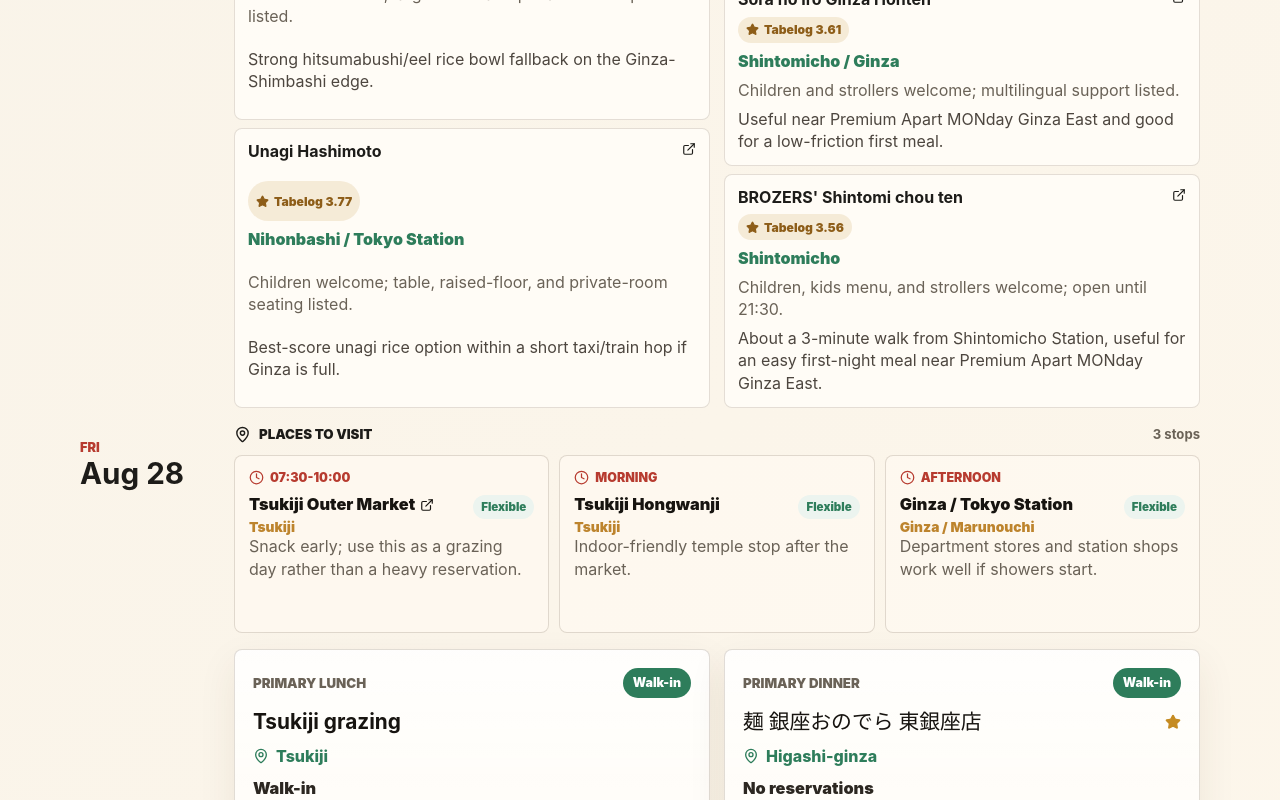
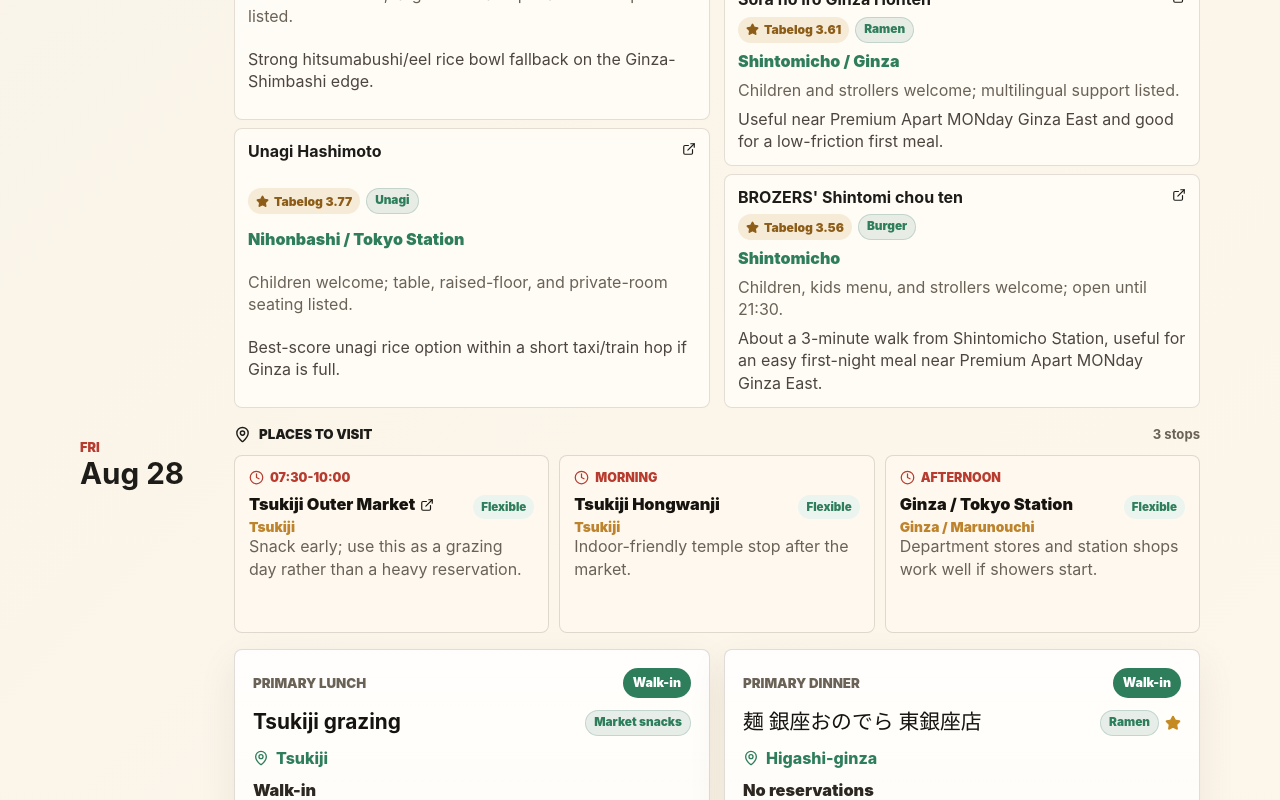
Before and after one commit to phpyeung/tokyo-itinerary-app, a React (Vite) app: page / in a window 1280 px wide. Shown: the part 2000-2800 px from the top of the page. Built offline with nearby package versions, Linux system fonts and the light colour scheme.

Commit message:
Label restaurant cuisine types

```diff
--- a/src/App.tsx
+++ b/src/App.tsx
@@ -211,11 +211,14 @@ export function App() {
                     </div>
                     <div className="meal-card__title-row">
                       <h3>{item.restaurant}</h3>
+                      <div className="meal-card__badges">
+                        <span className="cuisine-chip">{item.cuisine}</span>
                         {item.featured ? (
                           <span className="featured" aria-label="Starred pick">
                             <Star size={16} fill="currentColor" />
                           </span>
                         ) : null}
+                      </div>
                     </div>
                     <p className="meal-area">
                       <MapPin size={16} />
@@ -267,10 +270,13 @@ export function App() {
                               <strong>{option.name}</strong>
                               <ExternalLink size={14} />
                             </div>
+                            <div className="suggestion-meta-row">
                               <span className={option.exception ? "score-chip score-chip--exception" : "score-chip"}>
                                 {option.exception ? <Ticket size={13} /> : <Star size={13} fill="currentColor" />}
                                 {option.scoreLabel}
                               </span>
+                              <span className="cuisine-chip">{option.cuisine}</span>
+                            </div>
                             <p>{option.area}</p>
                             <p>{option.familyNote}</p>
                             <em>{option.reason}</em>
--- a/src/itinerary.ts
+++ b/src/itinerary.ts
@@ -13,6 +13,7 @@ export type ItineraryItem = {
   dayLabel: string;
   meal: MealType;
   restaurant: string;
+  cuisine: string;
   area: string;
   status: ReservationStatus;
   featured?: boolean;
@@ -29,6 +30,7 @@ export const itinerary: ItineraryItem[] = [
     dayLabel: "Aug 27",
     meal: "Dinner",
     restaurant: "Easy meal near hotel",
+    cuisine: "To decide",
     area: "Hotel area",
     status: "Flexible",
     note: "Not selected yet",
@@ -42,6 +44,7 @@ export const itinerary: ItineraryItem[] = [
     dayLabel: "Aug 28",
     meal: "Lunch",
     restaurant: "Tsukiji grazing",
+    cuisine: "Market snacks",
     area: "Tsukiji",
     status: "Walk-in",
     note: "Walk-in",
@@ -55,6 +58,7 @@ export const itinerary: ItineraryItem[] = [
     dayLabel: "Aug 28",
     meal: "Dinner",
     restaurant: "麺 銀座おのでら 東銀座店",
+    cuisine: "Ramen",
     area: "Higashi-ginza",
     status: "Walk-in",
     featured: true,
@@ -74,6 +78,7 @@ export const itinerary: ItineraryItem[] = [
     dayLabel: "Aug 29",
     meal: "Lunch",
     restaurant: "Ikebukuro udon/soba",
+    cuisine: "Udon / Soba",
     area: "Ikebukuro",
     status: "Flexible",
     note: "Specific restaurant not selected yet",
@@ -86,6 +91,7 @@ export const itinerary: ItineraryItem[] = [
     dayLabel: "Aug 29",
     meal: "Dinner",
     restaurant: "cossott'e SP",
+    cuisine: "Yakiniku",
     area: "Azabu-juban",
     status: "Reserve",
     featured: true,
@@ -109,6 +115,7 @@ export const itinerary: ItineraryItem[] = [
     dayLabel: "Aug 30",
     meal: "Lunch",
     restaurant: "銀座 八五",
+    cuisine: "Ramen",
     area: "Ginza",
     status: "Reserve",
     featured: true,
@@ -133,6 +140,7 @@ export const itinerary: ItineraryItem[] = [
     dayLabel: "Aug 30",
     meal: "Dinner",
     restaurant: "寿司 鮪家（つなや）",
+    cuisine: "Sushi",
     area: "Ebisu",
     status: "Reserve",
     featured: true,
@@ -152,6 +160,7 @@ export const itinerary: ItineraryItem[] = [
     dayLabel: "Aug 31",
     meal: "Lunch",
     restaurant: "晶",
+    cuisine: "Sushi",
     area: "Toyosu / Market area",
     status: "Reserve",
     featured: true,
@@ -171,6 +180,7 @@ export const itinerary: ItineraryItem[] = [
     dayLabel: "Aug 31",
     meal: "Dinner",
     restaurant: "Odaiba casual Japanese",
+    cuisine: "Casual Japanese",
     area: "Odaiba",
     status: "Flexible",
     note: "Specific restaurant not selected yet",
@@ -183,6 +193,7 @@ export const itinerary: ItineraryItem[] = [
     dayLabel: "Sep 1",
     meal: "Lunch",
     restaurant: "Asakusa soba/tempura",
+    cuisine: "Soba / Tempura",
     area: "Asakusa",
     status: "Flexible",
     note: "Specific restaurant not selected yet",
@@ -195,6 +206,7 @@ export const itinerary: ItineraryItem[] = [
     dayLabel: "Sep 1",
     meal: "Dinner",
     restaurant: "とんかつ はせ川",
+    cuisine: "Tonkatsu",
     area: "Ryogoku",
     status: "Reserve",
     note: "Reserve dinner",
@@ -214,6 +226,7 @@ export const itinerary: ItineraryItem[] = [
     dayLabel: "Sep 2",
     meal: "Lunch",
     restaurant: "Tokyo Disneyland",
+    cuisine: "Disney dining",
     area: "Tokyo Disneyland",
     status: "Disney",
     note: "Priority Seating / Mobile Order",
@@ -232,6 +245,7 @@ export const itinerary: ItineraryItem[] = [
     dayLabel: "Sep 2",
     meal: "Dinner",
     restaurant: "Tokyo Disneyland",
+    cuisine: "Disney dining",
     area: "Tokyo Disneyland",
     status: "Disney",
     note: "Official Disney reservation system",
@@ -250,6 +264,7 @@ export const itinerary: ItineraryItem[] = [
     dayLabel: "Sep 3",
     meal: "Lunch",
     restaurant: "日本橋海鮮丼 つじ半 アークヒルズ店",
+    cuisine: "Kaisen don",
     area: "Ark Hills · Roppongi-itchome",
     status: "Walk-in",
     featured: true,
@@ -274,6 +289,7 @@ export const itinerary: ItineraryItem[] = [
     dayLabel: "Sep 3",
     meal: "Dinner",
     restaurant: "YAKITORI Moe",
+    cuisine: "Yakitori",
     area: "Azabu / Roppongi",
     status: "Reserve",
     featured: true,
@@ -297,6 +313,7 @@ export const itinerary: ItineraryItem[] = [
     dayLabel: "Sep 4",
     meal: "Lunch",
     restaurant: "Ramen GINZA TON BOX 銀座本店",
+    cuisine: "Ramen",
     area: "Ginza",
     status: "Walk-in",
     featured: true,
--- a/src/styles.css
+++ b/src/styles.css
@@ -270,6 +270,16 @@ h1 {
   gap: 12px;
 }
 
+.meal-card__badges {
+  flex: 0 0 auto;
+  display: flex;
+  flex-wrap: wrap;
+  align-items: center;
+  justify-content: flex-end;
+  gap: 6px;
+  max-width: 45%;
+}
+
 .meal-type {
   color: var(--muted);
   font-size: 0.83rem;
@@ -287,6 +297,22 @@ h1 {
   font-size: 0.78rem;
   font-weight: 900;
   white-space: nowrap;
+}
+
+.cuisine-chip {
+  display: inline-flex;
+  align-items: center;
+  min-height: 26px;
+  border: 1px solid rgba(22, 99, 83, 0.18);
+  border-radius: 999px;
+  padding: 5px 8px;
+  background: rgba(22, 99, 83, 0.1);
+  color: var(--green);
+  font-size: 0.74rem;
+  font-weight: 950;
+  line-height: 1;
+  white-space: normal;
+  text-align: center;
 }
 
 .status-reserve {
@@ -660,6 +686,13 @@ h1 {
   color: var(--blue);
 }
 
+.suggestion-meta-row {
+  display: flex;
+  flex-wrap: wrap;
+  align-items: center;
+  gap: 6px;
+}
+
 .suggestion-option p,
 .suggestion-option em {
   margin: 0;
--- a/src/tripAdditions.ts
+++ b/src/tripAdditions.ts
@@ -11,6 +11,7 @@ export type Attraction = {
 
 export type RestaurantSuggestion = {
   name: string;
+  cuisine: string;
   area: string;
   scoreLabel: string;
   familyNote: string;
@@ -29,6 +30,7 @@ export type RestaurantSuggestionSet = {
 const ginzaRamen = [
   {
     name: "Ginza Kagari Honten",
+    cuisine: "Ramen",
     area: "Ginza",
     scoreLabel: "Tabelog 3.66",
     familyNote: "Children welcome; compact but casual ramen.",
@@ -37,6 +39,7 @@ const ginzaRamen = [
   },
   {
     name: "Sora no Iro Ginza Honten",
+    cuisine: "Ramen",
     area: "Shintomicho / Ginza",
     scoreLabel: "Tabelog 3.61",
     familyNote: "Children and strollers welcome; multilingual support listed.",
@@ -48,6 +51,7 @@ const ginzaRamen = [
 const ginzaPlus = [
   {
     name: "むぎとオリーブ 銀座本店",
+    cuisine: "Ramen",
     area: "Higashi-ginza",
     scoreLabel: "Tabelog 3.76",
     familyNote: "Small counter shop; best for older kids who can sit through a queue.",
@@ -56,6 +60,7 @@ const ginzaPlus = [
   },
   {
     name: "Soba Sasuga",
+    cuisine: "Soba",
     area: "Higashi-ginza",
     scoreLabel: "Tabelog 3.67",
     familyNote: "Children welcome; reservation path available.",
@@ -67,6 +72,7 @@ const ginzaPlus = [
 const ginzaUnagiRice = [
   {
     name: "TAKAHASHIYA Ginza ten",
+    cuisine: "Unagi",
     area: "Higashi-ginza",
     scoreLabel: "Tabelog 3.75",
     familyNote: "Children and strollers welcome; unadon and unaju sets listed.",
@@ -75,6 +81,7 @@ const ginzaUnagiRice = [
   },
   {
     name: "Sumiyaki Unafuji Yuurakuchou ten",
+    cuisine: "Unagi",
     area: "Yurakucho / Shimbashi",
     scoreLabel: "Tabelog 3.69",
     familyNote: "Children welcome; larger room and private-room options listed.",
@@ -83,6 +90,7 @@ const ginzaUnagiRice = [
   },
   {
     name: "Unagi Hashimoto",
+    cuisine: "Unagi",
     area: "Nihonbashi / Tokyo Station",
     scoreLabel: "Tabelog 3.77",
     familyNote: "Children welcome; table, raised-floor, and private-room seating listed.",
@@ -94,6 +102,7 @@ const ginzaUnagiRice = [
 const requestedGinzaPicks = [
   {
     name: "HONO Wagyu Teppan Ginza 鉄板焼 炎 銀座",
+    cuisine: "Teppanyaki",
     area: "Ginza",
     scoreLabel: "Requested pick - Tabelog 3.09",
     familyNote: "Lunch accepts preschool and elementary children; dinner is middle-school+.",
@@ -106,6 +115,7 @@ const requestedGinzaPicks = [
 const shintomichoNearHotel = [
   {
     name: "BROZERS' Shintomi chou ten",
+    cuisine: "Burger",
     area: "Shintomicho",
     scoreLabel: "Tabelog 3.56",
     familyNote: "Children, kids menu, and strollers welcome; open until 21:30.",
@@ -117,6 +127,7 @@ const shintomichoNearHotel = [
 const nihonbashi = [
   {
     name: "Nanba Sennichimae Kamatake Udon Yaesu North Exit",
+    cuisine: "Udon",
     area: "Tokyo Station",
     scoreLabel: "Tabelog 3.72",
     familyNote: "Children welcome; inexpensive and fast.",
@@ -125,6 +136,7 @@ const nihonbashi = [
   },
   {
     name: "Inaniwa Udon to Meshi Kaneko Hannosuke Coredo Muromachi",
+    cuisine: "Udon",
     area: "COREDO Muromachi",
     scoreLabel: "Tabelog 3.63",
     familyNote: "Children welcome; udon and rice sets work well for families.",
@@ -133,6 +145,7 @@ const nihonbashi = [
   },
   {
     name: "Tamacho Honten Yaesu Ten",
+    cuisine: "Udon",
     area: "Tokyo Station / Yaesu",
     scoreLabel: "Tabelog 3.63",
     familyNote: "Children welcome; simple udon/regional food setting.",
@@ -144,6 +157,7 @@ const nihonbashi = [
 const nihonbashiDinner = [
   {
     name: "Tamai Honten",
+    cuisine: "Anago rice",
     area: "Nihonbashi",
     scoreLabel: "Tabelog 3.61",
     familyNote: "Children welcome; evening seats can be reserved.",
@@ -157,6 +171,7 @@ const nihonbashiDinner = [
 const ikebukuroLunch = [
   {
     name: "Japanese Ramen Gokan",
+    cuisine: "Ramen",
     area: "Ikebukuro",
     scoreLabel: "Tabelog 3.96",
     familyNote: "Children welcome; ramen counter, expect queues.",
@@ -165,6 +180,7 @@ const ikebukuroLunch = [
   },
   {
     name: "Menya Hulu-lu",
+    cuisine: "Ramen",
     area: "Ikebukuro",
     scoreLabel: "Tabelog 3.76",
     familyNote: "Children welcome; casual ramen shop.",
@@ -173,6 +189,7 @@ const ikebukuroLunch = [
   },
   {
     name: "Karashibi Miso Ramen Kikanbo Ikebukuro",
+    cuisine: "Ramen",
     area: "Ikebukuro",
     scoreLabel: "Tabelog 3.64",
     familyNote: "Children welcome, but spicy; order carefully for kids.",
@@ -185,6 +202,7 @@ const ikebukuroDinner = [
   ikebukuroLunch[1],
   {
     name: "Shinjiko Shijimi Chuka Soba Kohaku Ikebukuro ten",
+    cuisine: "Ramen",
     area: "Ikebukuro",
     scoreLabel: "Tabelog 3.74",
     familyNote: "Children welcome; non-smoking ramen shop with full-day hours.",
@@ -197,6 +215,7 @@ const ikebukuroDinner = [
 const toyosuLunch = [
   {
     name: "Daiwa Sushi",
+    cuisine: "Sushi",
     area: "Toyosu Market",
     scoreLabel: "Tabelog 3.63",
     familyNote: "Children welcome; counter only, go early.",
@@ -205,6 +224,7 @@ const toyosuLunch = [
   },
   {
     name: "Sushi Dai",
+    cuisine: "Sushi",
     area: "Toyosu Market",
     scoreLabel: "Tabelog 3.64",
     familyNote: "Children welcome; very early reservation-at-store flow.",
@@ -217,6 +237,7 @@ const toyosuLunch = [
 const asakusaLunch = [
   {
     name: "Namiki Yabu Soba",
+    cuisine: "Soba",
     area: "Asakusa",
     scoreLabel: "Tabelog 3.67",
     familyNote: "Traditional soba; better for kids comfortable with simple noodles.",
@@ -225,6 +246,7 @@ const asakusaLunch = [
   },
   {
     name: "Edo Soba Hosokawa",
+    cuisine: "Soba",
     area: "Ryogoku",
     scoreLabel: "Tabelog 3.66",
     familyNote: "Quiet soba setting; best for older kids.",
@@ -233,6 +255,7 @@ const asakusaLunch = [
   },
   {
     name: "Sushi Hisaichi",
+    cuisine: "Sushi",
     area: "Asakusa",
     scoreLabel: "Tabelog 3.68",
     familyNote: "Children welcome; expensive, reserve for a calmer sushi meal.",
@@ -245,6 +268,7 @@ const asakusaDinner = [
   asakusaLunch[1],
   {
     name: "Asakusa ASA Tora",
+    cuisine: "Seafood izakaya",
     area: "Asakusa",
     scoreLabel: "Tabelog 3.65",
     familyNote: "Izakaya-style seafood; check smoking/seating before going with kids.",
@@ -257,6 +281,7 @@ const asakusaDinner = [
 const omotesandoLunch = [
   {
     name: "Teuchi Udon Iwashiya Aoyama",
+    cuisine: "Udon",
     area: "Aoyama-itchome / Omotesando side",
     scoreLabel: "Tabelog 3.66",
     familyNote: "Children welcome; inexpensive Sanuki udon.",
@@ -265,6 +290,7 @@ const omotesandoLunch = [
   },
   {
     name: "Teuchi Shimada",
+    cuisine: "Soba / Udon",
     area: "Omotesando",
     scoreLabel: "Tabelog 3.62",
     familyNote: "Children welcome; lunch is more family-friendly than late izakaya hours.",
@@ -273,6 +299,7 @@ const omotesandoLunch = [
   },
   {
     name: "Men Ginza Onodera Honten",
+    cuisine: "Ramen",
     area: "Omotesando",
     scoreLabel: "Tabelog 3.64",
     familyNote: "Children welcome; casual ramen near Omotesando.",
@@ -284,6 +311,7 @@ const omotesandoLunch = [
 const omotesandoDinner = [
   {
     name: "tonkatsu.jp Omotesando",
+    cuisine: "Tonkatsu",
     area: "Omotesando",
     scoreLabel: "Tabelog 3.70",
     familyNote: "Children welcome; tonkatsu specialist.",
@@ -292,6 +320,7 @@ const omotesandoDinner = [
   },
   {
     name: "Pretty Pork Factory & Katsu Puripo",
+    cuisine: "Tonkatsu",
     area: "Meiji-jingumae",
     scoreLabel: "Tabelog 3.74",
     familyNote: "Children welcome; pricier pork-focused meal.",
@@ -304,6 +333,7 @@ const omotesandoDinner = [
 const disneyFamily = [
   {
     name: "Chinese Restaurant Dynasty Hilton Tokyo Bay",
+    cuisine: "Chinese",
     area: "Bayside Station",
     scoreLabel: "Tabelog 3.64",
     familyNote: "Children welcome; kids set listed by Hilton.",
@@ -312,6 +342,7 @@ const disneyFamily = [
   },
   {
     name: "Restaurant Hokusai",
+    cuisine: "Japanese",
     area: "Tokyo Disneyland",
     scoreLabel: "Disney official pick",
     familyNote: "Children welcome; kids menu, stroller support, and Priority Seating.",
@@ -321,6 +352,7 @@ const disneyFamily = [
   },
   {
     name: "Sherwood Garden Restaurant",
+    cuisine: "Buffet",
     area: "Tokyo Disneyland Hotel",
     scoreLabel: "Disney official pick",
     familyNote: "Children's menus and lower child buffet counter listed by Disney.",
```
Also changed, not shown: 1 other file (tests, documents, lock files or other folders). Lines whose indentation alone changed are shown as unchanged.
